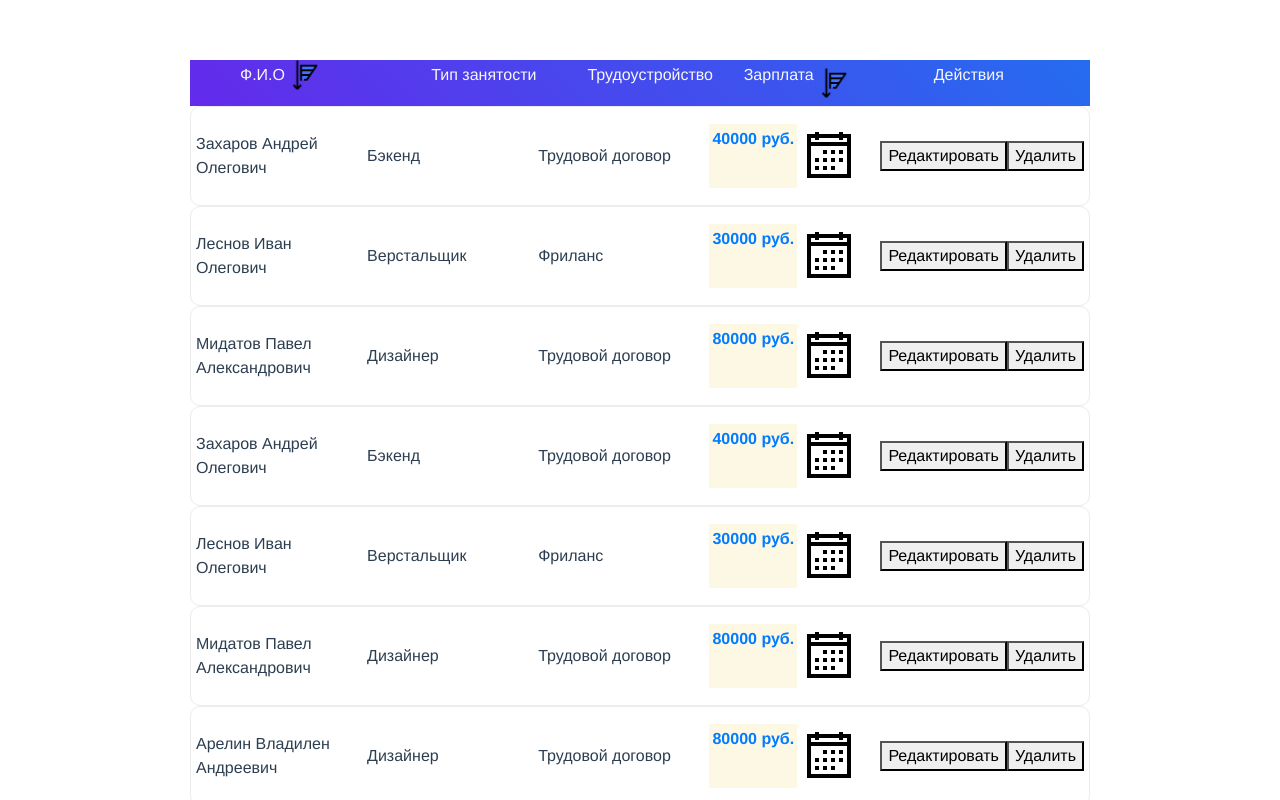
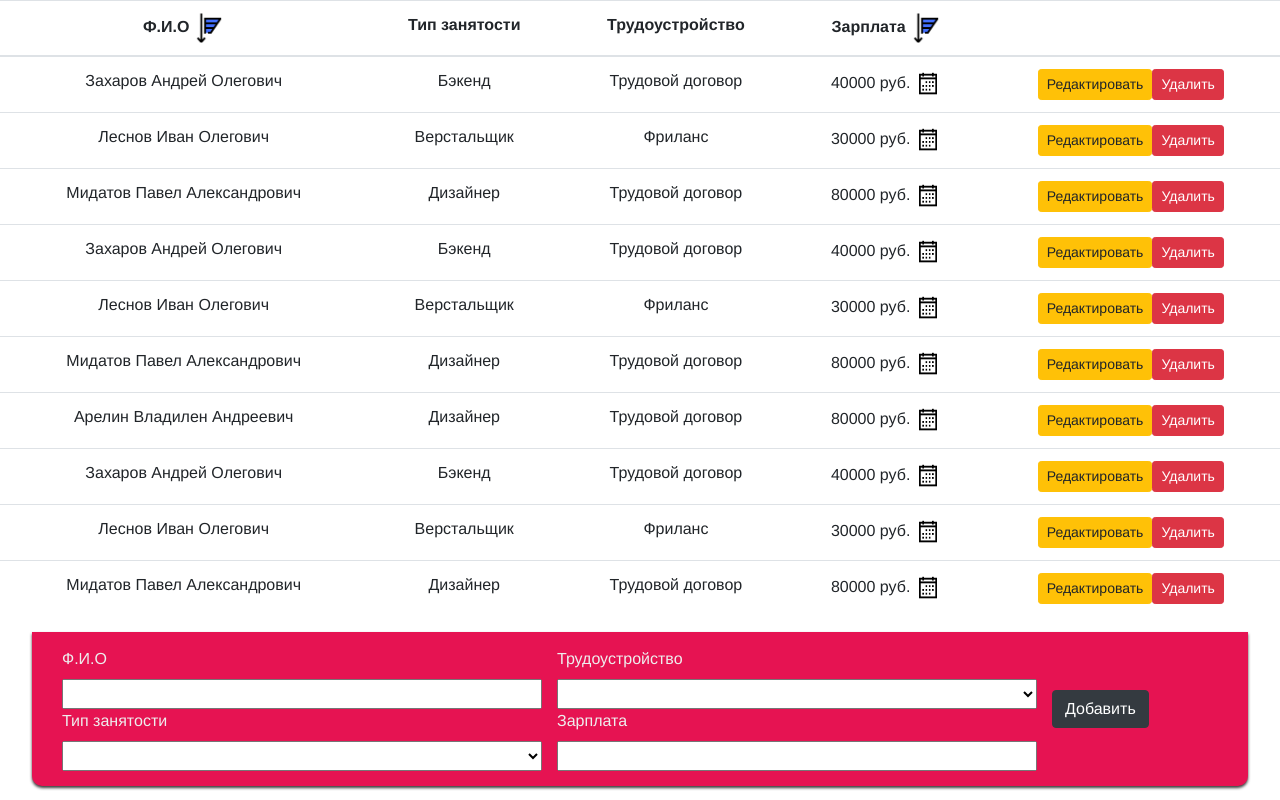
Before and after one commit to jpstories/vue-interview, a Vue app: page / in a window 1280 px wide. Shown: the top 800 px of the page. Built offline with nearby package versions, Linux system fonts and the light colour scheme; data requests are answered from the project's data file.

Commit message:
Change local data on json-server and axios. Rebuild components, add vue bootstrap, pagination

```diff
--- a/db.json
+++ b/db.json
@@ -48,6 +48,41 @@
       "typeWork": "Дизайнер",
       "contract": "Трудовой договор",
       "pay": 80000
+    },
+    {
+      "id": "5628",
+      "name": "Захаров Андрей Олегович",
+      "typeWork": "Бэкенд",
+      "contract": "Трудовой договор",
+      "pay": 40000
+    },
+    {
+      "id": "5629",
+      "name": "Леснов Иван Олегович",
+      "typeWork": "Верстальщик",
+      "contract": "Фриланс",
+      "pay": 30000
+    },
+    {
+      "id": "5630",
+      "name": "Мидатов Павел Александрович",
+      "typeWork": "Дизайнер",
+      "contract": "Трудовой договор",
+      "pay": 80000
+    },
+    {
+      "id": "5631",
+      "name": "Арелин Владилен Андреевич",
+      "typeWork": "Дизайнер",
+      "contract": "Трудовой договор",
+      "pay": 80000
+    },
+    {
+      "id": 1,
+      "name": "Горячая Анастасия Евгеньевна",
+      "typeWork": "Дизайнер",
+      "contract": "Трудовой договор",
+      "pay": 40000
     }
   ]
 }
--- a/src/App.vue
+++ b/src/App.vue
@@ -33,6 +33,5 @@ export default {
   -moz-osx-font-smoothing: grayscale;
   text-align: center;
   color: #2c3e50;
-  margin-top: 60px;
 }
 </style>
--- a/src/components/table/v-table-add.vue
+++ b/src/components/table/v-table-add.vue
@@ -24,7 +24,7 @@
         <input id="profit" name="profit" v-model="pay" type="text" required />
       </div>
 
-      <button type="submit" class="v-table__add-btn">Добавить</button>
+      <button type="submit" class="btn btn-dark v-table__add-btn">Добавить</button>
     </form>
     <alert class="alert__added" v-if="showMessage" message="Пользователь добавлен!"></alert>
   </div>
@@ -48,7 +48,7 @@ export default {
 
   methods: {
     onSubmit() {
-      const userAdded = {
+      const userAddObj = {
         id: Math.ceil(Math.random(1, 4000)),
         name: this.name,
         typeWork: this.typeWork,
@@ -56,7 +56,9 @@ export default {
         pay: +this.pay,
       };
 
-      this.$emit("review-submitted", userAdded);
+      this.$emit("addHandlerUser", userAddObj);
+
+      // Очищаем обьект
       this.id = null;
       this.name = null;
       this.typeWork = null;
@@ -67,6 +69,7 @@ export default {
       setTimeout(() => {
         this.showMessage = false;
       }, 2000)
+
     },
   },
 };
@@ -82,34 +85,8 @@ export default {
 
 input,
 select {
-  width: 330px;
-  height: 25px;
-}
-
-select {
-  height: 31px;
-}
-
-.v-table__add-btn {
-  background: linear-gradient(45deg, rgb(235, 119, 42), rgb(253, 156, 9));
-  color: rgb(248, 248, 248);
-  text-align: center;
-  line-height: 1.5;
-  height: 35px;
-  border: none;
-  box-shadow: none;
-  border-radius: 5px;
-  margin-left: 30px;
-  margin-top: 6px;
-  flex-basis: 15%;
-  cursor: pointer;
-  transition: 0.2s;
-  font-weight: 700;
-}
-
-.v-table__add-btn:hover {
-  flex-basis: 16%;
-  color: rgb(218, 218, 218);
+  width: 480px;
+  height: 30px;
 }
 
 .v-table__add {
@@ -132,6 +109,10 @@ select {
   align-items: center;
 }
 
+.v-table__add-btn {
+  margin: 30px 15px;
+}
+
 .v-table__input-typeWork {
   margin-left: 22px;
 }
--- a/src/components/table/v-table-row.vue
+++ /dev/null
@@ -1,158 +0,0 @@
-<template>
-  <div class="v-table-row">
-    <div class="row row__name">{{ userObj.name }}</div>
-    <div class="row row__earned">{{ userObj.typeWork }}</div>
-    <div class="row row__spent">{{ userObj.contract }}</div>
-
-    <div class="row row__pay">
-      <mark
-        ><a href="#">{{ userObj.pay }} руб.</a></mark
-      >
-      <img class="row__pay-img" src="../../assets/calendar.png" />
-    </div>
-
-    <div class="row row__actions">
-      <button v-b-modal.book-update-modal @click="editUser(userObj)">
-        Редактировать
-      </button>
-      <button @click="removeWorker(index)">Удалить</button>
-    </div>
-
-    <b-modal
-      ref="editUserModal"
-      id="user-update-modal"
-      title="Update"
-      hide-footer
-    >
-      <b-form @submit="onSubmitUpdate" class="w-100">
-        <b-form-group
-          id="form-title-edit-group"
-          label="Ф.И.О:"
-          label-for="form-title-edit-input"
-        >
-          <b-form-input
-            id="form-title-edit-input"
-            type="text"
-            v-model="editForm.name"
-            required
-          >
-          </b-form-input>
-        </b-form-group>
-
-        <b-form-group
-          id="form-typework-edit-group"
-          label="Тип занятости:"
-          label-for="form-typework-edit-input"
-        >
-          <b-form-input
-            id="form-typework-edit-input"
-            type="text"
-            v-model="editForm.typeWork"
-            required
-          >
-          </b-form-input>
-        </b-form-group>
-
-        <b-form-group
-          id="form-contract-edit-group"
-          label="Трудоустройство:"
-          label-for="form-contract-edit-input"
-        >
-          <b-form-input
-            id="form-contract-edit-input"
-            type="text"
-            v-model="editForm.contract"
-            required
-          >
-          </b-form-input>
-        </b-form-group>
-        <b-button type="submit" variant="primary">Обновить</b-button>
-      </b-form>
-    </b-modal>
-  </div>
-</template>
-
-<script>
-export default {
-  name: "v-table-row",
-  props: {
-    userObj: {
-      type: Object,
-      default: () => {
-        return {};
-      },
-    },
-  },
-
-  data() {
-    return {
-      index: Number,
-      editForm: {
-        id: "",
-        name: "",
-        typeWork: "",
-        contract: "",
-      },
-    };
-  },
-
-  methods: {
-    removeWorker(index) {
-      if (confirm("Вы действительно хотите удалить сотрудника?")) {
-        this.$emit("onRemoveWorker", index);
-      }
-    },
-
-    editUser(userObj) {
-      this.editForm = userObj;
-    },
-
-    onSubmitUpdate(event) {
-      event.preventDefault();
-      this.$refs.editUserModal.hide();
-
-      const payload = {
-        name: this.editForm.name,
-        typeWork: this.editForm.typeWork,
-        contract: this.editForm.contract,
-      };
-
-      this.updateUser(payload, this.editForm.id);
-    },
-
-    updateUser(payload, userID) {
-      console.log(payload, userID)
-    },
-  },
-};
-</script>
-
-<style scoped>
-.v-table-row {
-  display: flex;
-  justify-content: space-around;
-  align-items: center;
-  padding: 1px 0;
-  border: 1px solid #ececec;
-  border-radius: 10px;
-}
-.row {
-  flex-basis: 25%;
-  padding: 16px 20px;
-  text-align: left;
-}
-.row__name {
-  min-width: 200px;
-}
-.row__pay-img {
-  cursor: pointer;
-}
-.row__pay a {
-  font-weight: bold;
-}
-.row__actions {
-  display: flex;
-  flex-flow: row;
-  align-items: center;
-}
-</style>
--- a/src/components/table/v-table.vue
+++ b/src/components/table/v-table.vue
@@ -1,46 +1,67 @@
 <template>
   <div class="v-table">
-    <div class="v-table__header">
-      <p class="v-table__header-name">
-        Ф.И.О
+    <table class="table table-hover">
+      <thead>
+        <tr>
+          <th scope="col">
+            <span>Ф.И.О</span>
             <img
               @click="sortByName"
               class="v-table__money-sort"
               :style="rotatedName ? { transform: `rotateX(${turn}deg)` } : null"
               src="../../assets/sort5.png"
               alt="orderName"
-          v-if="paginatedUsers.length > 1"
+              v-if="users.length > 1"
             />
-      </p>
+          </th>
 
-      <p class="v-table__header-type">Тип занятости</p>
-      <p>Трудоустройство</p>
+          <th scope="col"><span>Тип занятости</span></th>
+          <th scope="col"><span>Трудоустройство</span></th>
 
-      <div class="v-table__money">
-        <p>Зарплата</p>
+          <th scope="col">
+            <span>Зарплата</span>
             <img
               @click="sortByPrice"
               class="v-table__money-sort"
-          :style="rotatedProfit ? { transform: `rotateX(${turn}deg)` } : null"
+              :style="
+                rotatedProfit ? { transform: `rotateX(${turn}deg)` } : null
+              "
               src="../../assets/sort5.png"
               alt="orderProfit"
-          v-if="paginatedUsers.length > 1"
+              v-if="users.length > 1"
             />
-      </div>
+          </th>
 
-      <p class="v-table__actions">Действия</p>
-    </div>
+          <th></th>
+        </tr>
+      </thead>
 
-    <div class="v-table__body">
-      <v-table-row
-        v-for="(userObj, index) in paginatedUsers"
-        :key="userObj.id"
-        :userObj="userObj"
-        :index="index"
-        @onRemoveWorker="onRemoveWorker"
-      />
+      <tbody>
+        <tr v-for="(user, index) in paginatedUsers" :key="index">
+          <td>{{ user.name }}</td>
+          <td>{{ user.typeWork }}</td>
+          <td>{{ user.contract }}</td>
+          <td>
+            <span>{{ user.pay }} руб.</span>
+            <img class="calendar" src="../../assets/calendar.png" />
+          </td>
+          <td>
+            <button type="button" class="btn btn-warning btn-sm">
+              Редактировать
+            </button>
+            <button
+              type="button"
+              class="btn btn-danger btn-sm"
+              @click="onRemoveWorker"
+            >
+              Удалить
+            </button>
+          </td>
+        </tr>
+      </tbody>
+    </table>
 
-      <div class="v-table__empty" v-if="!paginatedUsers.length">
+    <div class="v-table__empty" v-if="!users.length">
       <h3>Пока еще нет сотрудников :(</h3>
       <svg
         xmlns="http://www.w3.org/2000/svg"
@@ -86,10 +107,9 @@
       </svg>
     </div>
 
-      <v-table-add @review-submitted="addWorker" />
-    </div>
+    <v-table-add @addHandlerUser="addHandlerUser" />
 
-    <div class="v-table__pagination">
+    <div class="v-table__pagination" v-if="users.length > 10">
       <div
         class="page"
         v-for="(page, index) in pages"
@@ -104,97 +124,92 @@
 </template>
 
 <script>
-import users from "../../data/users";
-import vTableRow from "./v-table-row.vue";
+import axios from "axios";
 import VTableAdd from "./v-table-add.vue";
 
 export default {
   name: "v-table",
   components: {
-    vTableRow,
     VTableAdd,
   },
 
   data() {
     return {
-      users_data: users,
+      users: [],
       usersPerPage: 10,
       pageNumber: 1,
       rotatedProfit: false,
       rotatedName: false,
       turn: 180,
-
-      editForm: {
-        id: "",
-        typeWork: "",
-        contract: "",
-        pay: "",
-      },
     };
   },
 
   computed: {
     pages() {
-      return Math.ceil(this.users_data.length / 10);
+      return Math.ceil(this.users.length / 10);
     },
     paginatedUsers() {
       let from = (this.pageNumber - 1) * this.usersPerPage;
       let to = from + this.usersPerPage;
-      return this.users_data.slice(from, to);
+      return this.users.slice(from, to);
     },
   },
 
   methods: {
-    addWorker(userAdded) {
-      console.log(userAdded);
-      console.log(this.users_data);
-      this.users_data.push(userAdded);
+    getUsers() {
+      const path = "http://localhost:3000/users";
+      axios
+        .get(path)
+        .then((res) => {
+          this.users = res.data;
+          console.log(res.data);
+        })
+        .catch((error) => {
+          console.error(error);
+        });
     },
+
+    addHandlerUser(userAddObj) {
+      const path = "http://localhost:3000/users";
+      // this.users.push(userAddObj);
+      axios.post(path, userAddObj).then(() => this.getUsers())
+    },
+
     pageClick(page) {
       this.pageNumber = page;
     },
+
     onRemoveWorker(index) {
-      this.users_data.splice(index, 1);
-      console.log(this.users_data.length);
+      if (confirm("Вы действительно хотите удалить сотрудника?")) {
+        this.users.splice(index, 1);
+
+      }
     },
+
     sortByName() {
       this.rotatedName = !this.rotatedName;
       this.rotatedName
-        ? this.users_data.sort((a, b) => a.name.localeCompare(b.name))
-        : this.users_data.sort((a, b) => b.name.localeCompare(a.name));
+        ? this.users.sort((a, b) => a.name.localeCompare(b.name))
+        : this.users.sort((a, b) => b.name.localeCompare(a.name));
     },
     sortByPrice() {
       this.rotatedProfit = !this.rotatedProfit;
       this.rotatedProfit
-        ? this.users_data.sort((a, b) => a.pay - b.pay)
-        : this.users_data.sort((a, b) => b.pay - a.pay);
+        ? this.users.sort((a, b) => a.pay - b.pay)
+        : this.users.sort((a, b) => b.pay - a.pay);
     },
+  },
+
+  created() {
+    this.getUsers();
   },
 };
 </script>
 
 <style scoped>
 .v-table {
-  max-width: 900px;
+  max-width: 1280px;
   margin: 0 auto;
-}
-.v-table__header {
-  display: flex;
-  background: linear-gradient(45deg, rgb(100, 42, 235), rgb(37, 108, 240));
-  color: rgb(247, 247, 247);
-}
-.v-table__header p {
-  flex-basis: 25%;
-  text-align: left;
-}
-
-.v-table__header-name {
-  text-align: center;
-  margin-left: 50px !important;
-}
-
-.v-table__header-type {
-  margin-left: 35px;
 }
 
 .v-table__pagination {
@@ -214,15 +229,7 @@ export default {
 
 .v-table__empty svg {
   width: 150px;
-  border: 1px solid;
   height: 150px;
-}
-
-.v-table__money {
-  display: flex;
-  flex-flow: row;
-  align-items: center;
-  margin-right: 80px;
 }
 
 .v-table img {
@@ -232,12 +239,6 @@ export default {
   margin-left: 5px;
 }
 
-.v-table p {
-  display: flex;
-  flex-flow: row;
-  align-items: center;
-}
-
 .v-table img:hover {
   transform: scale(0.9);
 }
@@ -245,10 +246,6 @@ export default {
 .v-table__money-sort {
   transition: 0.2s;
   width: 30px !important;
-}
-
-.v-table__actions {
-  margin-left: 5px;
 }
 
 .page {
@@ -266,4 +263,10 @@ export default {
   cursor: pointer;
   color: white;
 }
+.calendar {
+  cursor: pointer;
+}
+.table thead th {
+  vertical-align: top !important;
+}
 </style>
```
Lines whose indentation alone changed are shown as unchanged.
